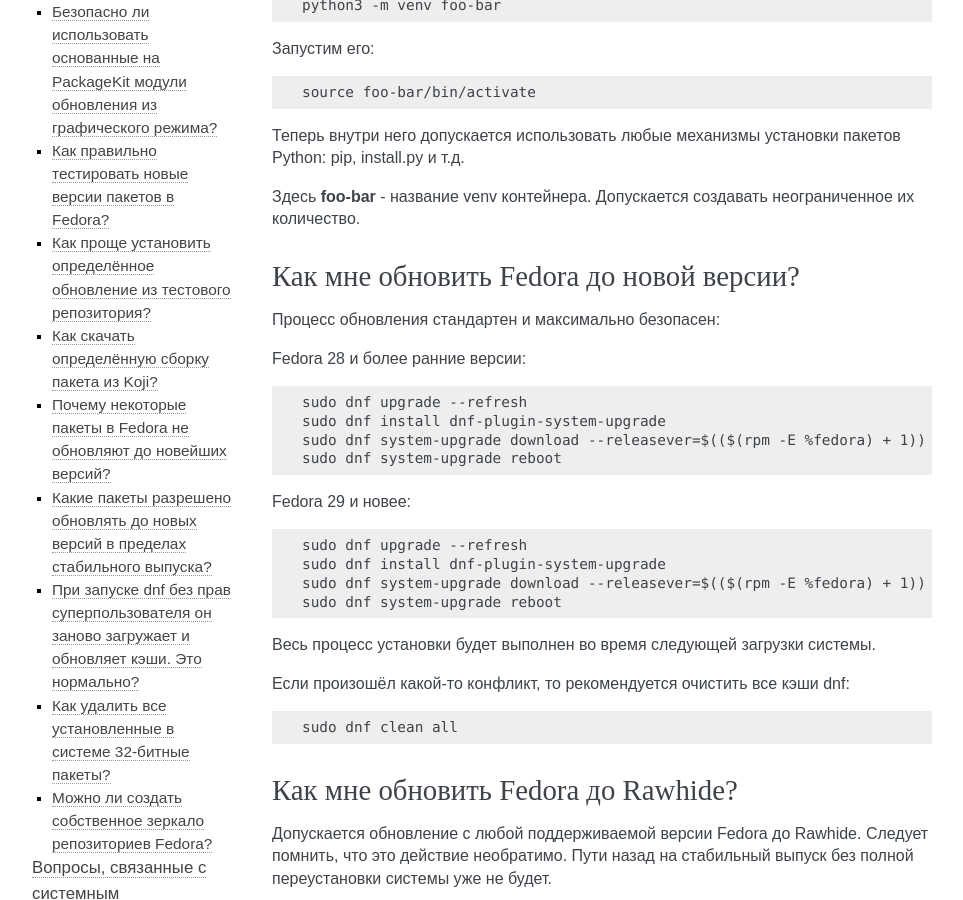
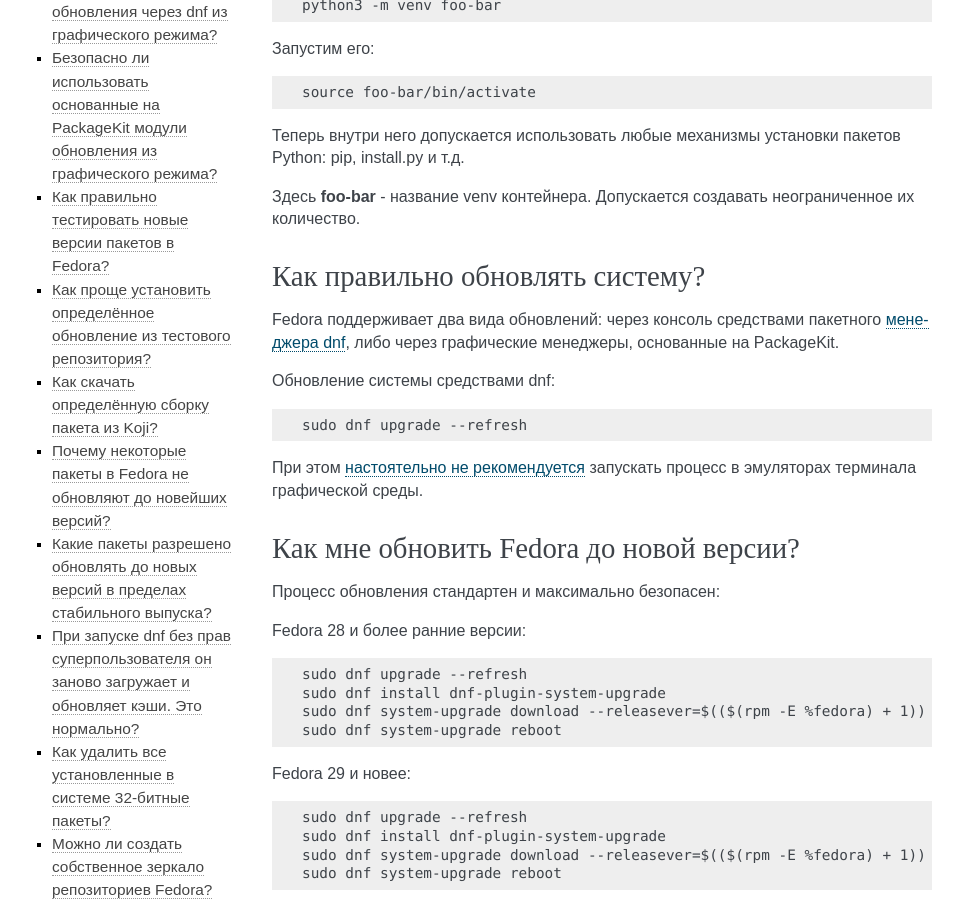
Before and after one commit to RussianFedora/FAQ, a Sphinx documentation site: the page built from source/package-manager.rst, in a window 1280 px wide and 900 px high, scrolled down 2881 px. Shown: the whole window, without its empty margins (148-1111 px from the left). Built offline with Sphinx 7.4.7, drawn with Linux system fonts in a browser that asks for light colours; some of the changed text lies outside the part shown.

Commit message:
Added question about installing regular updates.

```diff
--- a/source/package-manager.rst
+++ b/source/package-manager.rst
@@ -131,6 +131,22 @@
 Теперь внутри него допускается использовать любые механизмы установки пакетов Python: pip, install.py и т.д.
 
 Здесь **foo-bar** - название venv контейнера. Допускается создавать неограниченное их количество.
+
+.. index:: fedora, update
+.. _dnf-update:
+
+Как правильно обновлять систему?
+===================================
+
+Fedora поддерживает два вида обновлений: через консоль средствами пакетного :ref:`менеджера dnf <pkg-manager>`, либо через графические менеджеры, основанные на PackageKit.
+
+Обновление системы средствами dnf:
+
+.. code-block:: text
+
+    sudo dnf upgrade --refresh
+
+При этом :ref:`настоятельно не рекомендуется <dnf-gui-updates>` запускать процесс в эмуляторах терминала графической среды.
 
 .. index:: fedora, upgrade
 .. _dist-upgrade:
```
